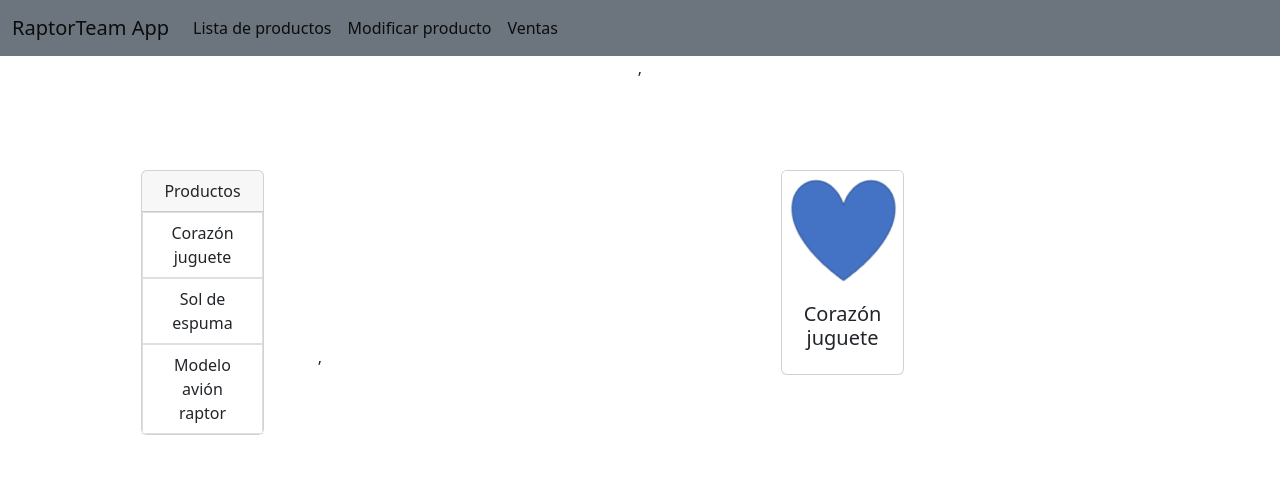
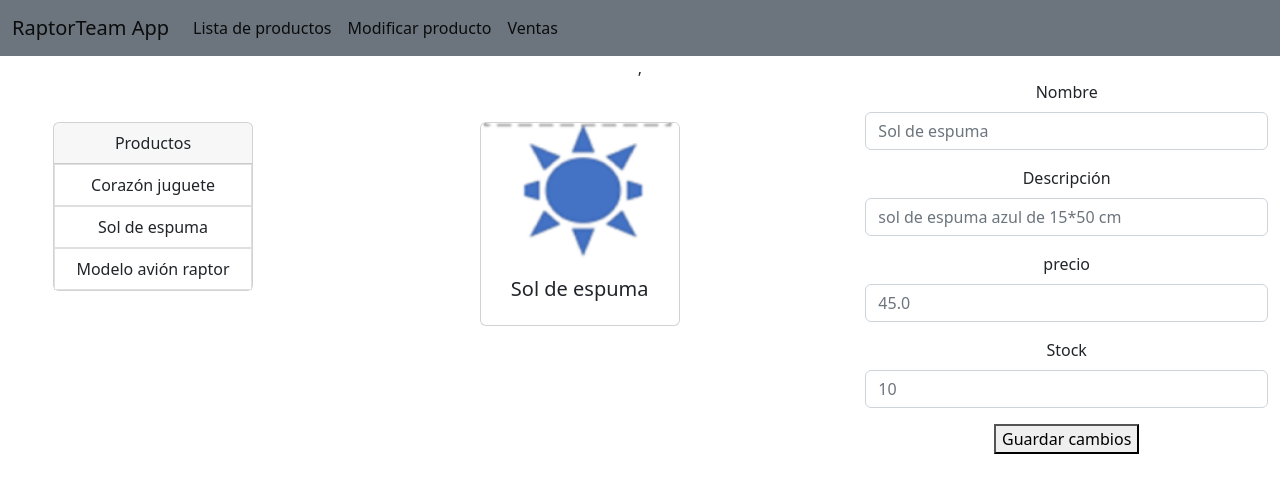
Before and after one commit to diegocetina/raptorTeam, a React (Create React App) app in the folder rapp1/: page /admin/modificar in a window 1280 px wide. Shown: the top 492 px of the page. Built offline with nearby package versions, Linux system fonts and the light colour scheme.

Commit message:
creación de todas las ramas de admin y cliente

```diff
--- /dev/null
+++ b/rapp1/src/Data/CarritoData.js
@@ -0,0 +1,14 @@
+export const carritoData = [
+  {
+    img: "../../sol.png",
+    cantidad: "2",
+    producto: "Sol de espuma",
+    valor: "45.0",
+  },
+  {
+    img: "../../corazon.png",
+    cantidad: "1",
+    producto: "Corazón juguete",
+    valor: "35.0",
+  },
+];
--- a/rapp1/src/Data/ProductsData.js
+++ b/rapp1/src/Data/ProductsData.js
@@ -1,27 +1,26 @@
 export const productsData = [
   {
-      id:0,
+    id: 0,
     nombre: "Corazón juguete",
     descripcion: "corazón de juguete azul de 15*50 cm",
     precio: "35.0",
     stock: "15",
-      img : "../../corazon.png"
+    img: "../../corazon.png",
   },
   {
-      id:1,
+    id: 1,
     nombre: "Sol de espuma",
     descripcion: "sol de espuma azul de 15*50 cm",
     precio: "45.0",
     stock: "10",
-      img : "data"
+    img: "../../sol.png",
   },
   {
-        id:3,
+    id: 3,
     nombre: "Modelo avión raptor",
     descripcion: "Modelo a escala 15*50 cm",
     precio: "95.0",
     stock: "5",
-        img : "data"
+    img: "../../raptor1.png",
   },
-
 ];
--- a/rapp1/src/components/admin/ListProd.js
+++ b/rapp1/src/components/admin/ListProd.js
@@ -0,0 +1,37 @@
+import { productsData } from "../../Data/ProductsData";
+import "../../styles/style.css";
+
+export const ListProd = () => {
+  return (
+      <div className="card">
+        <ul className="list-group list-group-flush">
+          {productsData.map((data, key) => {
+            return (
+              <div  key={key}>
+                <Producto
+                  key={key}
+                  img={data.img}
+                  nombre={data.nombre}
+                  descripcion={data.descripcion}
+                  precio={data.precio}
+                  stock={data.stock}
+                />
+              </div>
+            );
+          })}
+        </ul>
+      </div>
+  );
+};
+
+const Producto = ({ nombre, descripcion, precio, stock, img }) => {
+  return (
+    <div className="row">
+      <img src={img} className="list-group-item" alt="no image" />
+      <li className="list-group-item">{nombre}</li>
+      <li className="list-group-item">{descripcion}</li>
+      <li className="list-group-item">{precio}</li>
+      <li className="list-group-item">{stock}</li>
+    </div>
+  );
+};
--- a/rapp1/src/components/admin/ModProd.js
+++ b/rapp1/src/components/admin/ModProd.js
@@ -3,7 +3,7 @@ import "../../styles/style.css"
 import { useState } from "react";
 
 export const ModProd = () =>{
-    const [id, setId] = useState(0);
+    const [id, setId] = useState(1);
     const HandleClick = (id) => {
         setId(id);
     }
@@ -18,7 +18,7 @@ export const ModProd = () =>{
                         <ul className="list-group list-group-flush" >
                             {productsData.map((data, key) => {
                                 return (
-                                    <div key={key}>
+                                    <div key={key} >
                                     <Producto
                                         key={key}
                                         nombre={data.nombre}
@@ -37,7 +37,25 @@ export const ModProd = () =>{
                         </div>
                     </div>
                 </div>
-
+                <div className="col">
+                    <div class="mb-3">
+                    <label for="nombre" class="form-label">Nombre</label>
+                    <input type="text" class="form-control" id="nombre" placeholder={productsData[id].nombre}/>
+                    </div>
+                    <div class="mb-3">
+                    <label for="descripcion" class="form-label">Descripción</label>
+                    <input type="text" class="form-control" id="descripcion" placeholder={productsData[id].descripcion}/>
+                    </div>
+                    <div class="mb-3">
+                    <label for="precio" class="form-label">precio</label>
+                    <input type="number" class="form-control" id="precio" placeholder={productsData[id].precio}/>
+                    </div>
+                    <div class="mb-3">
+                    <label for="stock" class="form-label">Stock</label>
+                    <input type="number" class="form-control" id="stock" placeholder={productsData[id].stock}/>
+                    </div>
+                    <button>Guardar cambios</button>
+                </div>
             </div>
         </div>
     )
@@ -45,8 +63,8 @@ export const ModProd = () =>{
 
 
 
-const Producto = ({nombre}) => {
+const Producto = ({nombre, id}) => {
     return (
-        <li className="list-group-item">{nombre}</li>
+        <a className="list-group-item">{nombre} {/* onClick={HandleClick({id})} */} </a>
     )
 }
--- a/rapp1/src/components/admin/Ventas.js
+++ b/rapp1/src/components/admin/Ventas.js
@@ -1,7 +1,5 @@
 import "../../styles/style.css";
 import { listVentas } from "../../Data/VentasData.js";
-
-
 
 
 export const Ventas = () => {
--- a/rapp1/src/components/client/Carrito.js
+++ b/rapp1/src/components/client/Carrito.js
@@ -0,0 +1,72 @@
+import "../../styles/style.css";
+import { carritoData } from "../../Data/CarritoData.js";
+
+
+export const Carrito = () => {
+  return (
+    <>
+
+      <div className="tabla-ventas">
+        <TabHeader />
+        {carritoData.map((data, key) => {
+          return (
+            <div key={key}>
+              <Venta
+                key={key}
+                img={data.img}
+                cantidad={data.cantidad}
+                producto={data.producto}
+                valor={data.valor}
+              />
+
+            </div>
+          );
+        })}
+
+        <TabFooter/>
+
+      </div>
+      <button>Finalizar compra</button>
+    </>
+  );
+};
+
+const TabHeader = () => {
+  return (
+    <thead class="thead-dark">
+      <tr>
+        <th>Imagen</th>
+        <th>Cantidad</th>
+        <th>Producto</th>
+        <th>Valor</th>
+        <th>Total</th>
+      </tr>
+    </thead>
+  );
+};
+
+const Venta = ({ img, cantidad, producto, valor }) => {
+  if (!img) return <div />;
+  return (
+    <tbody class="table table-bordered">
+      <tr>
+        <td><img src={img} class="card-img-top" alt="no image"></img></td>
+        <td>{cantidad}</td>
+        <td>{producto}</td>
+        <td>{valor}</td>
+        <td>{valor*cantidad}</td>
+      </tr>
+    </tbody>
+  );
+};
+
+const TabFooter = () => {
+  return(
+    <tfoot>
+      <td></td>
+      <td></td>
+      <td>Total</td>
+      <td>{Object.values(carritoData).map((data)=> data.valor).reduce((a, b) => a + parseFloat(b), 0)}</td>
+    </tfoot>
+  )
+}
--- a/rapp1/src/components/client/List.js
+++ b/rapp1/src/components/client/List.js
@@ -0,0 +1,41 @@
+import { productsData } from "../../Data/ProductsData";
+import "../../styles/style.css";
+
+export const List = () => {
+  return (
+      <div className="card">
+        <ul className="list-group list-group-flush">
+          {productsData.map((data, key) => {
+            return (
+              <div  key={key}>
+                <Producto
+                  key={key}
+                  img={data.img}
+                  nombre={data.nombre}
+                  descripcion={data.descripcion}
+                  precio={data.precio}
+                  stock={data.stock}
+
+                />
+                <button>Añadir a carrito</button>
+              </div>
+
+            );
+          })}
+        </ul>
+
+      </div>
+  );
+};
+
+const Producto = ({ nombre, descripcion, precio, stock, img }) => {
+  return (
+    <div className="row">
+      <img src={img} className="list-group-item" alt="no image" />
+      <li className="list-group-item">{nombre}</li>
+      <li className="list-group-item">{descripcion}</li>
+      <li className="list-group-item">{precio}</li>
+      <li className="list-group-item">{stock}</li>
+    </div>
+  );
+};
--- a/rapp1/src/styles/style.css
+++ b/rapp1/src/styles/style.css
@@ -23,10 +23,12 @@
     justify-content: center;
     border: 1px solid gray;
     width: 50%;
+    top: 97px;
+    left: 115px;
   }
   td {
     border: 1px solid black;
-    width: 20em;
+    width: 313px;
 
   }
   th {
@@ -35,8 +37,15 @@
   }
   .card {
     position: absolute;
-    width: 123px;
-    height: 120px;
+    width: 200px;
+    height: 160px;
+    left: 41px;
+    top: 42px;
+  }
+  .cardShow {
+    position: absolute;
+    width: 200px;
+    height: 220px;
     left: 129px;
     top: 90px;
   }
```
Also changed, not shown: rapp1/public/raptor1.png (added), rapp1/public/sol.png (added). Lines whose indentation alone changed are shown as unchanged.
